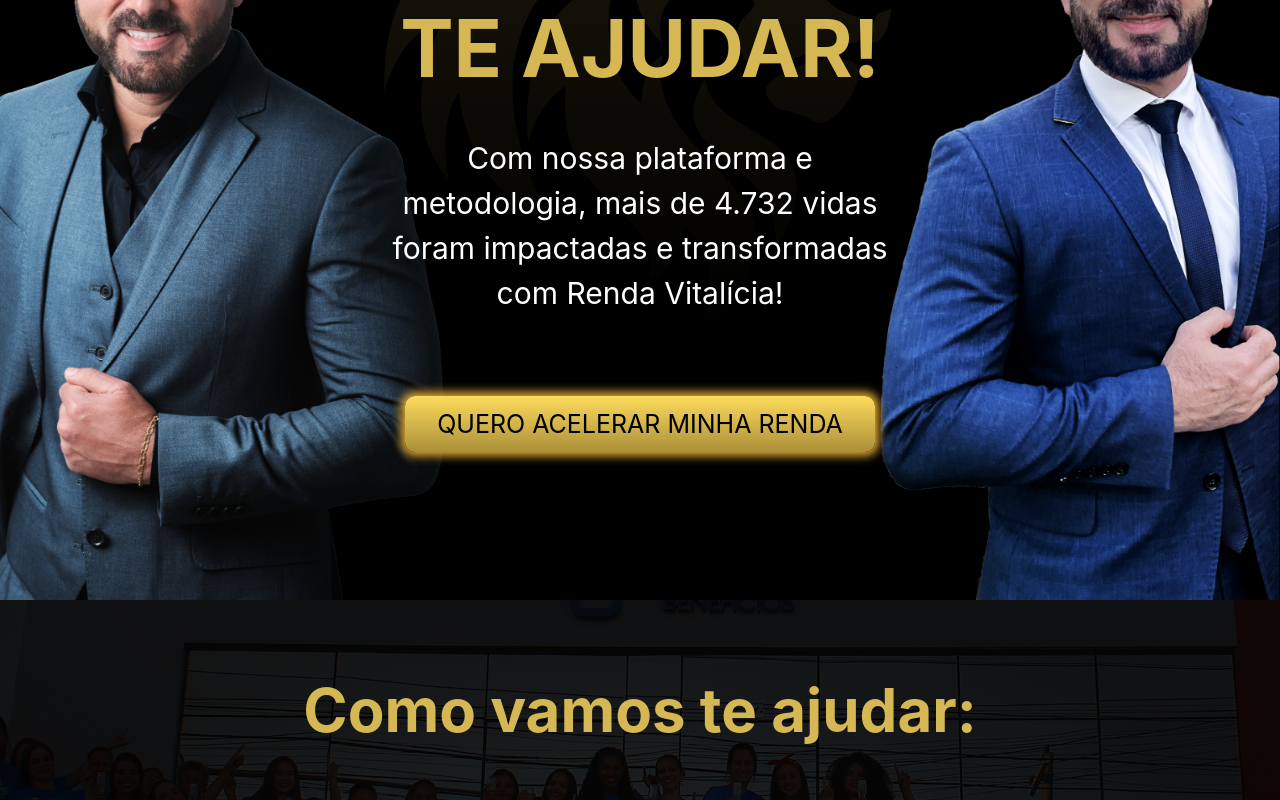
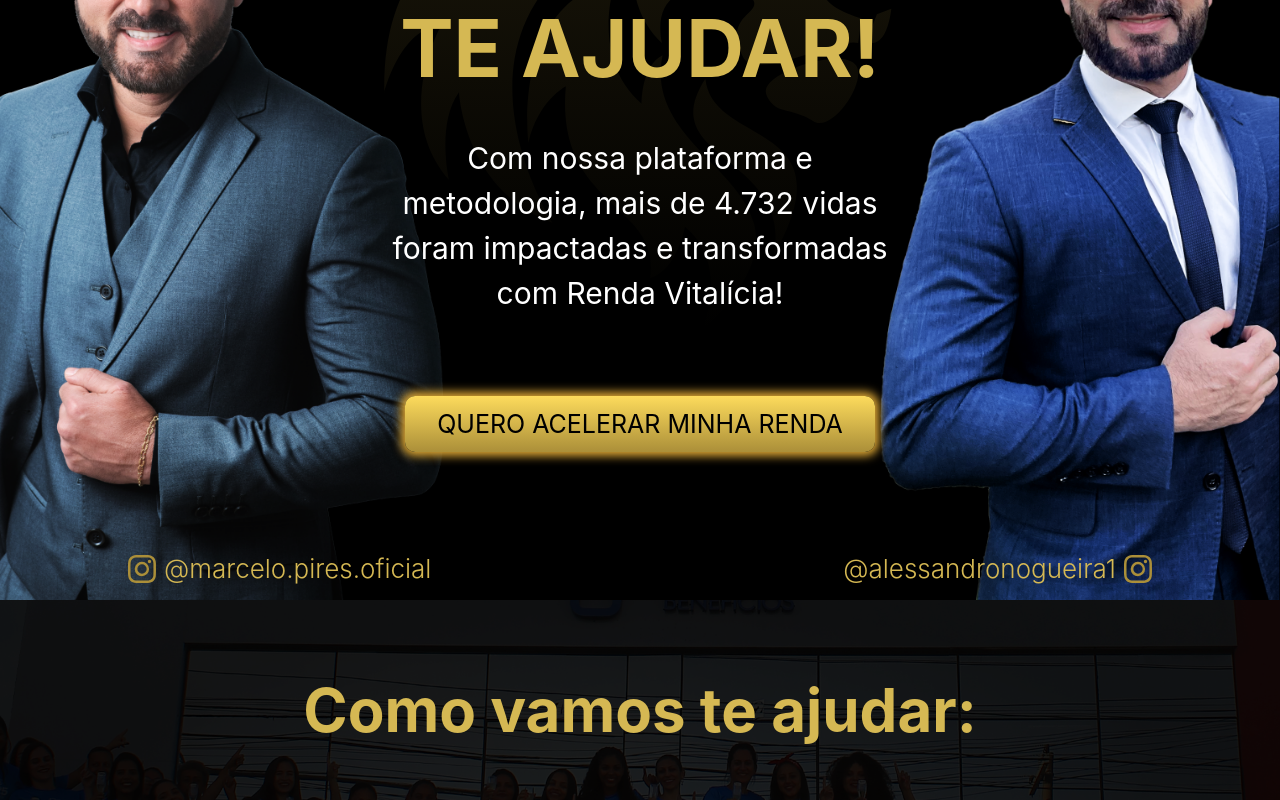
Before and after one commit to limk10/lp-br5-turbo, a React (Create React App) app: page / in a window 1280 px wide. Shown: the part 2572-3372 px from the top of the page. Built offline with nearby package versions, Linux system fonts and the light colour scheme.

Commit message:
✨ LP-BR5

```diff
--- a/src/pages/FeelAwsnerCardsSection.tsx
+++ b/src/pages/FeelAwsnerCardsSection.tsx
@@ -1,6 +1,25 @@
-import { Box, Button, Fade, Flex, Image, Text, VStack } from "@chakra-ui/react";
+import {
+  Box,
+  Button,
+  Fade,
+  Flex,
+  Image,
+  ScaleFade,
+  SlideFade,
+  Text,
+  VStack,
+} from "@chakra-ui/react";
+import { useEffect, useState } from "react";
 
 const FeelAwsnerCardsSection: React.FC = () => {
+  const [isOpen, setIsOpen] = useState(false);
+
+  useEffect(() => {
+    setTimeout(() => {
+      setIsOpen(true);
+    }, 1000);
+  }, []);
+
   return (
     <>
       <Box
@@ -13,6 +32,7 @@ const FeelAwsnerCardsSection: React.FC = () => {
         minH="900px"
         pos="relative"
       >
+        <Fade in={isOpen}>
           <Image
             pos="absolute"
             bottom={0}
@@ -22,6 +42,9 @@ const FeelAwsnerCardsSection: React.FC = () => {
             src="./assets/images/marcelo-pires-2.png"
             display={["none", "inline"]}
           />
+        </Fade>
+
+        <Fade in={isOpen}>
           <Image
             pos="absolute"
             bottom={0}
@@ -30,6 +53,7 @@ const FeelAwsnerCardsSection: React.FC = () => {
             src="./assets/images/alessandro-nogueira-2.png"
             display={["none", "inline"]}
           />
+        </Fade>
 
         <Flex h="100%" alignItems="center" justifyContent="center">
           <Box
--- a/src/pages/WelcomeSection.tsx
+++ b/src/pages/WelcomeSection.tsx
@@ -1,5 +1,15 @@
-import { Box, Button, Fade, Flex, Image, Text, VStack } from "@chakra-ui/react";
+import {
+  Box,
+  Button,
+  Fade,
+  Flex,
+  HStack,
+  Image,
+  Text,
+  VStack,
+} from "@chakra-ui/react";
 import { useEffect, useState } from "react";
+import { BsInstagram } from "react-icons/bs";
 
 const WelcomeSection: React.FC = () => {
   const [isOpen, setIsOpen] = useState(false);
@@ -43,7 +53,12 @@ const WelcomeSection: React.FC = () => {
           />
         </Fade>
 
-        <Flex h="100%" alignItems="center" justifyContent="center">
+        <Flex
+          h="100%"
+          alignItems="center"
+          justifyContent="center"
+          flexDirection="column"
+        >
           <Box w={["90%", "80%", "70%", "60%", "40%"]} textAlign="center">
             <VStack spacing={8}>
               <Text variant="title">NÓS PODEMOS TE AJUDAR!</Text>
@@ -62,6 +77,35 @@ const WelcomeSection: React.FC = () => {
             </Box>
           </Box>
         </Flex>
+
+        <Box
+          pos="absolute"
+          left={0}
+          right={0}
+          bottom={3}
+          marginLeft="auto"
+          marginRight="auto"
+          w={{ base: "95%", lg: "80%" }}
+          display={["none", "inline"]}
+        >
+          <Flex
+            justifyContent="space-between"
+            flexDirection={{ base: "column", md: "row" }}
+          >
+            <HStack justify={{ base: "center", md: "" }} mt={5}>
+              <BsInstagram fontSize={28} color="#AB8F39" />
+              <Text variant="description3" fontSize={[18, 26]}>
+                @marcelo.pires.oficial
+              </Text>
+            </HStack>
+            <HStack justify={{ base: "center", md: "" }} mt={5}>
+              <Text variant="description3" fontSize={[18, 26]}>
+                @alessandronogueira1
+              </Text>
+              <BsInstagram fontSize={28} color="#AB8F39" />
+            </HStack>
+          </Flex>
+        </Box>
       </Box>
     </>
   );
```
Lines whose indentation alone changed are shown as unchanged.
